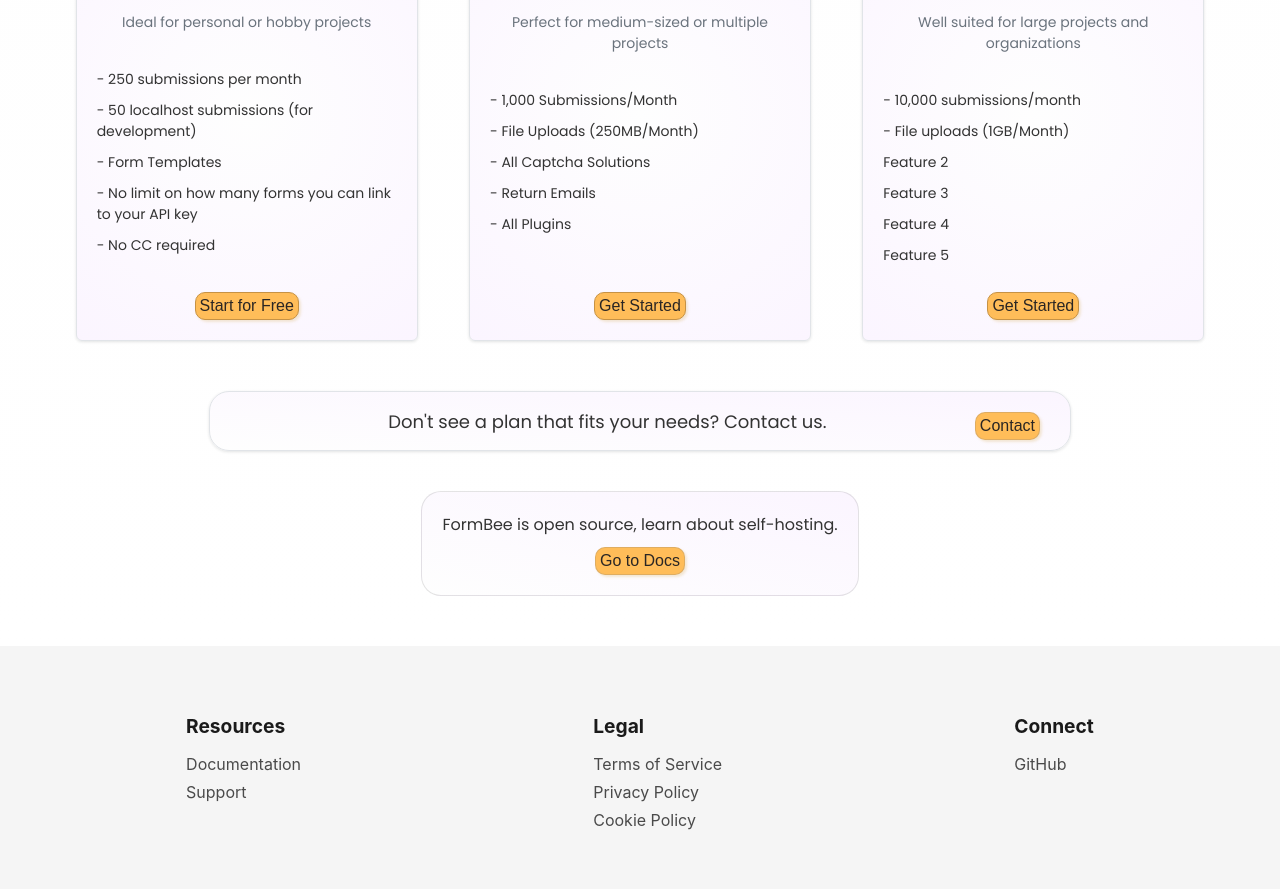
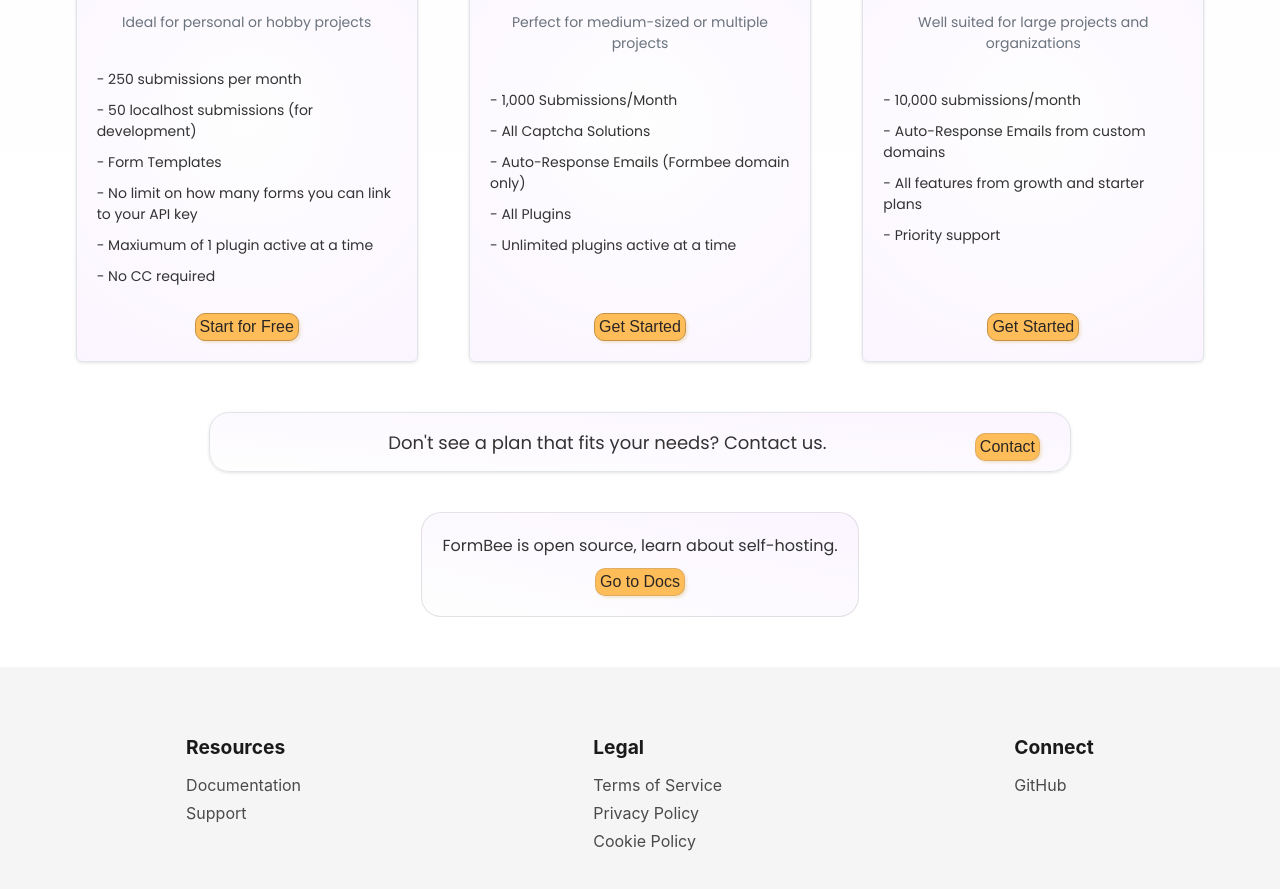
Before and after one commit to FormBee/FormBee, an Angular app in the folder client/FormBee/: page /home in a window 1280 px wide. Shown: the part 3800-4689 px from the top of the page. Built offline with nearby package versions, Linux system fonts and the light colour scheme.

Commit message:
Updated pricing plan features.

```diff
--- a/client/FormBee/src/app/landing-pricing/landing-pricing.component.html
+++ b/client/FormBee/src/app/landing-pricing/landing-pricing.component.html
@@ -12,6 +12,7 @@
                 <li>- 50 localhost submissions (for development)</li>
                 <li>- Form Templates</li>
                 <li>- No limit on how many forms you can link to your API key</li>
+                <li>- Maxiumum of 1 plugin active at a time</li>
                 <li>- No CC required</li>
             </ul>
             <div class="price-action">
@@ -25,10 +26,10 @@
             <div class="price-description">Perfect for medium-sized or multiple projects</div>
             <ul class="price-features">
                 <li>- 1,000 Submissions/Month</li>
-                <li>- File Uploads (250MB/Month)</li>
                 <li>- All Captcha Solutions</li>
-                <li>- Return Emails</li>
+                <li>- Auto-Response Emails (Formbee domain only)</li>
                 <li>- All Plugins</li>
+                <li>- Unlimited plugins active at a time</li>
             </ul>
             <div class="price-action">
                 <button>Get Started</button>
@@ -41,11 +42,11 @@
             <div class="price-description">Well suited for large projects and organizations</div>
             <ul class="price-features">
                 <li>- 10,000 submissions/month</li>
-                <li>- File uploads (1GB/Month)</li>
-                <li>Feature 2</li>
-                <li>Feature 3</li>
-                <li>Feature 4</li>
-                <li>Feature 5</li>
+                <li>- Auto-Response Emails from custom domains</li>
+                <li>- All features from growth and starter plans</li>
+                <li>- Priority support</li>
+
+                <li></li>
             </ul>
             <div class="price-action">
                 <button>Get Started</button>
```
